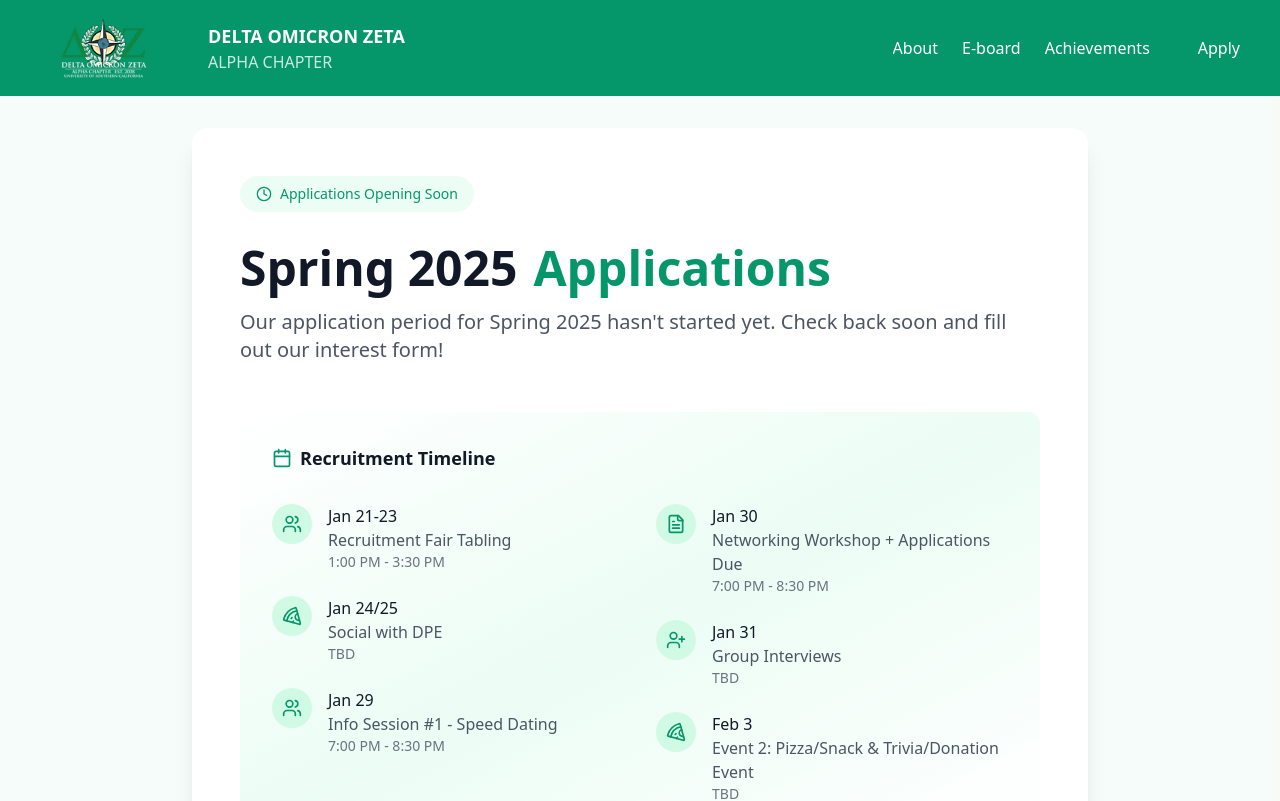
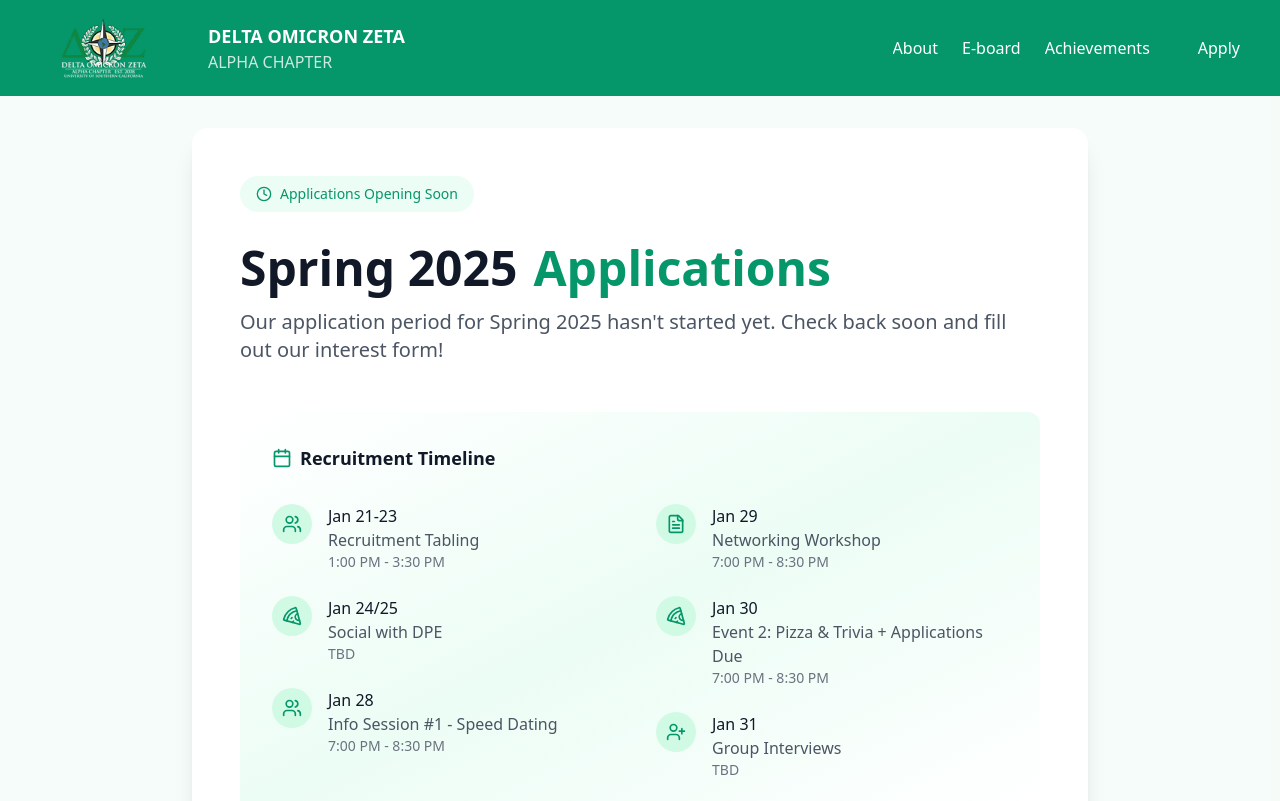
Before and after one commit to Leow210/doz-website, a React (Vite) app: page /apply in a window 1280 px wide. Shown: the top 801 px of the page. Built offline with nearby package versions, Linux system fonts and the light colour scheme.

Commit message:
updated timeline + interest form

```diff
--- a/src/pages/ComingSoonPage.jsx
+++ b/src/pages/ComingSoonPage.jsx
@@ -20,7 +20,7 @@ const ComingSoonPage = () => {
         {
             icon: Users,
             date: "Jan 21-23",
-            title: "Recruitment Fair Tabling",
+            title: "Recruitment Tabling",
             time: "1:00 PM - 3:30 PM"
         },
         {
@@ -31,7 +31,7 @@ const ComingSoonPage = () => {
         },
         {
             icon: Users,
-            date: "Jan 29",
+            date: "Jan 28",
             title: "Info Session #1 - Speed Dating",
             time: "7:00 PM - 8:30 PM"
         }
@@ -40,8 +40,14 @@ const ComingSoonPage = () => {
     const rightColumnEvents = [
         {
             icon: FileText,
+            date: "Jan 29",
+            title: "Networking Workshop",
+            time: "7:00 PM - 8:30 PM"
+        },
+        {
+            icon: Pizza,
             date: "Jan 30",
-            title: "Networking Workshop + Applications Due",
+            title: "Event 2: Pizza & Trivia + Applications Due",
             time: "7:00 PM - 8:30 PM"
         },
         {
@@ -50,12 +56,6 @@ const ComingSoonPage = () => {
             title: "Group Interviews",
             time: "TBD"
         },
-        {
-            icon: Pizza,
-            date: "Feb 3",
-            title: "Event 2: Pizza/Snack & Trivia/Donation Event",
-            time: "TBD"
-        }
     ];
 
     return (
@@ -90,6 +90,7 @@ const ComingSoonPage = () => {
                             </p>
                         </div>
 
+
                         {/* Timeline Section */}
                         <div className="mt-12 bg-gradient-to-br from-white via-emerald-50 to-white p-8 rounded-xl">
                             <h3 className="text-lg font-semibold text-gray-900 flex items-center gap-2 mb-8">
@@ -117,7 +118,7 @@ const ComingSoonPage = () => {
                         {/* Interest Form Button */}
                         <div className="mt-12 text-center">
                             <Link
-                                to="/interest-form"
+                                to="https://docs.google.com/forms/d/1AWdb4gLNORpnymZp508WJ3ozMNvrCUplXEm-Co3g3mE/viewform?edit_requested=true"
                                 className="inline-flex items-center justify-center gap-2 px-8 py-4 text-lg
                                          bg-emerald-600 text-white rounded-xl hover:bg-emerald-700
                                          transition-colors duration-200 font-medium"
@@ -126,6 +127,7 @@ const ComingSoonPage = () => {
                                 <ArrowRight className="w-5 h-5" />
                             </Link>
                         </div>
+
                     </div>
                 </div>
             </div>
```
